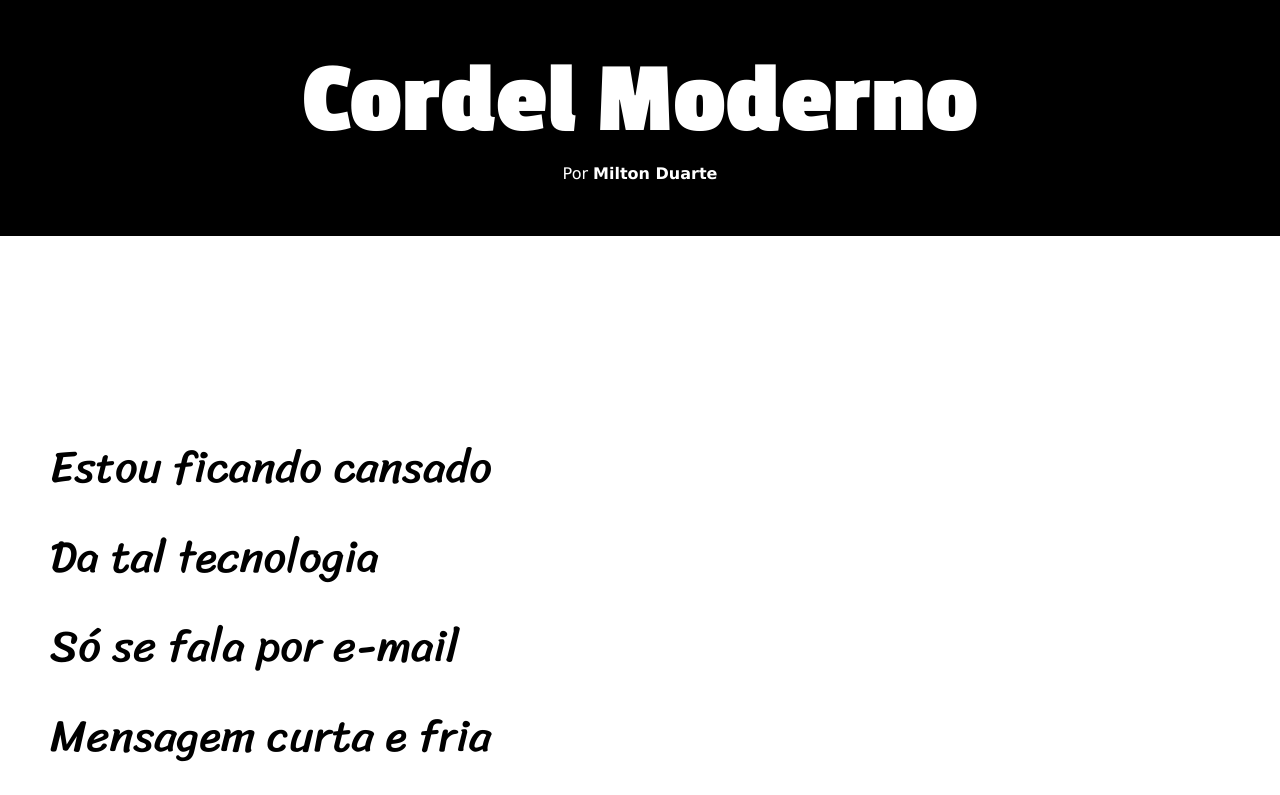
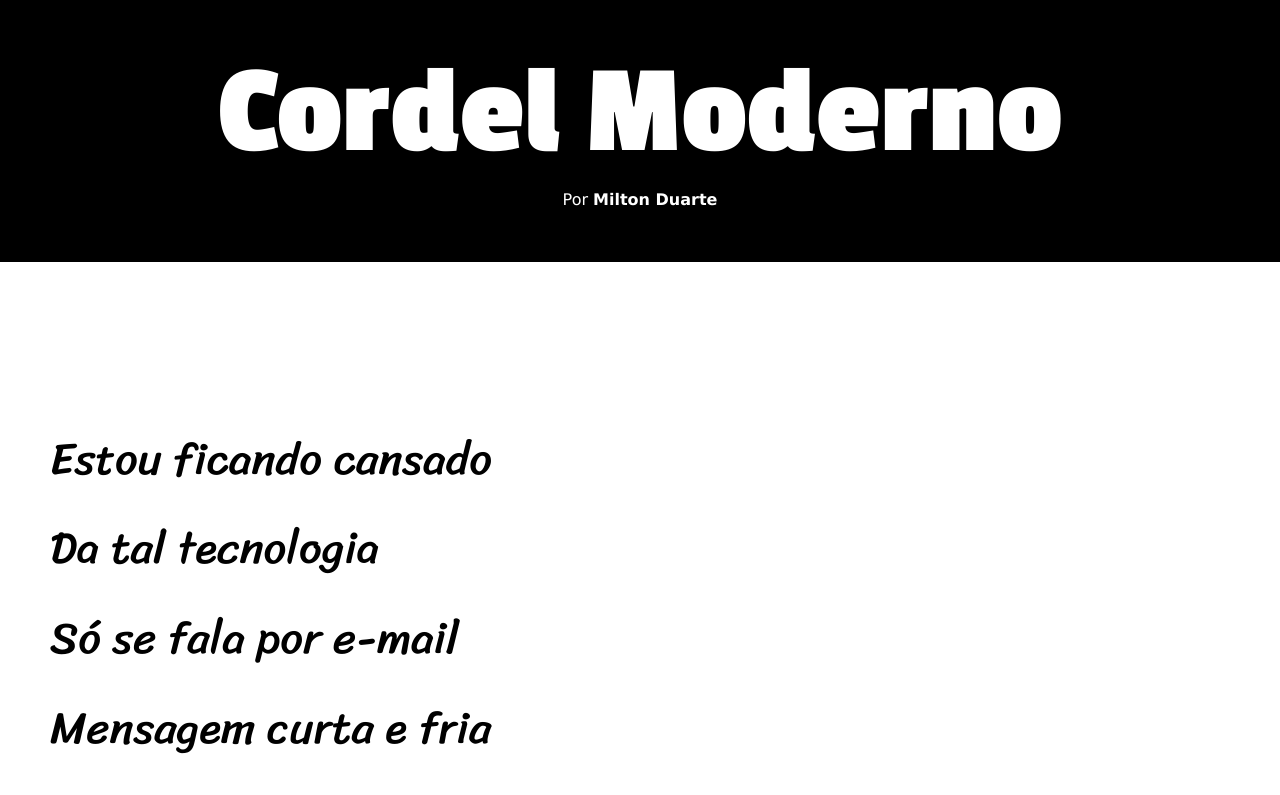
Before and after one commit to arilsonrodrigues/projeto-cordel, a plain HTML site: page index.html in a window 1280 px wide. Shown: the top 795 px of the page. Drawn offline with Linux system fonts and the light colour scheme.

Commit message:
Atualizei o exercicio

```diff
--- a/style.css
+++ b/style.css
@@ -32,7 +32,7 @@ header{
 }
 
 header h1{
-    font-size: 8vw;
+    font-size: 10vw;
     padding-bottom: 10px;
     font-family: var(--fonte-destaque);
 }
@@ -52,25 +52,25 @@ header a:hover, footer a:hover{
 }
 
 section{
-    padding-top: 8vh;
-    padding-bottom: 8vh;
+    padding-top: 10vh;
+    padding-bottom: 10vh;
     font-size: 3.5vw;
     background-color: white;
     text-indent: 50px;
     font-family: var(--fonte-normal);
 }
 
-div.normal{
+.normal{
     padding-left: 50px;
-    padding-top: 100px;
-    padding-bottom: 100px;
+    padding-bottom: 50px;
+    padding-top: 50px;
 }
 
-div.normal > p{
+.normal > p{
     padding-bottom: 2em;
 }
 
-div.conteudo{
+.conteudo{
     background-size: cover;
     background-repeat: no-repeat;
     background-attachment: fixed;
@@ -79,7 +79,7 @@ div.conteudo{
     box-shadow: 1px 1px 4px 0px rgba(0, 0, 0, 0.199);
 }
 
-div.conteudo > p{
+.conteudo > p{
     background-color: rgba(0, 0, 0, 0.288);
     display: inline-block;
     padding: 10px;
```
